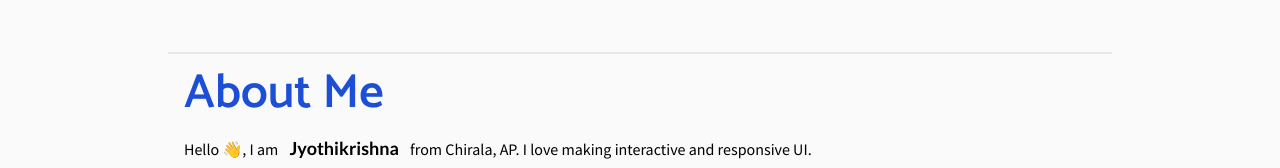
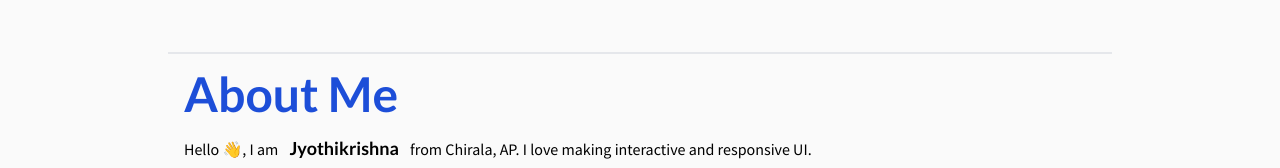
Before and after one commit to bhendi-boi/portfolio, a React (Vite) app: page / in a window 1280 px wide. Shown: the part 746-914 px from the top of the page. Built offline with nearby package versions, Linux system fonts and the light colour scheme.

Commit message:
removed Camatran font

```diff
--- a/src/components/About.jsx
+++ b/src/components/About.jsx
@@ -21,7 +21,7 @@ const About = () => {
       <Title name="about me" />
       <p>
         Hello 👋, I am{" "}
-        <span className="text-lg font-name px-2">Jyothikrishna</span> from
+        <span className="text-lg font-title px-2">Jyothikrishna</span> from
         Chirala, AP. I love making interactive and responsive UI.
       </p>
       <div className="mt-4">
--- a/src/components/Intro.jsx
+++ b/src/components/Intro.jsx
@@ -22,7 +22,7 @@ const Intro = () => {
             className="object-cover aspect-square"
           />
         </picture>
-        <div className="tracking-wider font-name">
+        <div className="tracking-wider font-title">
           <h2 className="pb-2 text-3xl font-medium text-center dark:text-white">
             Jyothikrishna
           </h2>
--- a/src/components/Nav.jsx
+++ b/src/components/Nav.jsx
@@ -28,7 +28,7 @@ const Nav = ({ refs, handleScrollToSection, handleScrollToTop }) => {
         <div className="flex items-center justify-between w-full h-full mx-4 md:m-0 dark:text-white">
           <h1
             onClick={handleScrollToTop}
-            className="text-4xl font-bold tracking-wide font-name decoration-1 text-emerald-600 dark:text-white hover:cursor-pointer"
+            className="text-4xl font-bold tracking-wide font-title decoration-1 text-emerald-600 dark:text-white hover:cursor-pointer"
           >
             Jyothikrishna
           </h1>
--- a/src/index.css
+++ b/src/index.css
@@ -1,4 +1,3 @@
-@import url('https://fonts.googleapis.com/css2?family=Catamaran:wght@600&display=swap');
 @import url('https://fonts.googleapis.com/css2?family=Source+Sans+Pro&display=swap');
 @import url('https://fonts.googleapis.com/css2?family=Lato:wght@700&display=swap');
 @import url('https://fonts.googleapis.com/css2?family=Roboto:wght@500&display=swap');
--- a/tailwind.config.cjs
+++ b/tailwind.config.cjs
@@ -17,9 +17,8 @@ module.exports = {
         "dark-background": "#141414",
       },
       fontFamily: {
-        title: ["Catamaran", "sans-serif"],
+        title: ["Lato", "sans-serif"],
         chips: ["Roboto", "sans-serif"],
-        name: ["Lato", "sans-serif"],
         body: ["Source Sans Pro", "sans-serif"],
       },
     },
```
